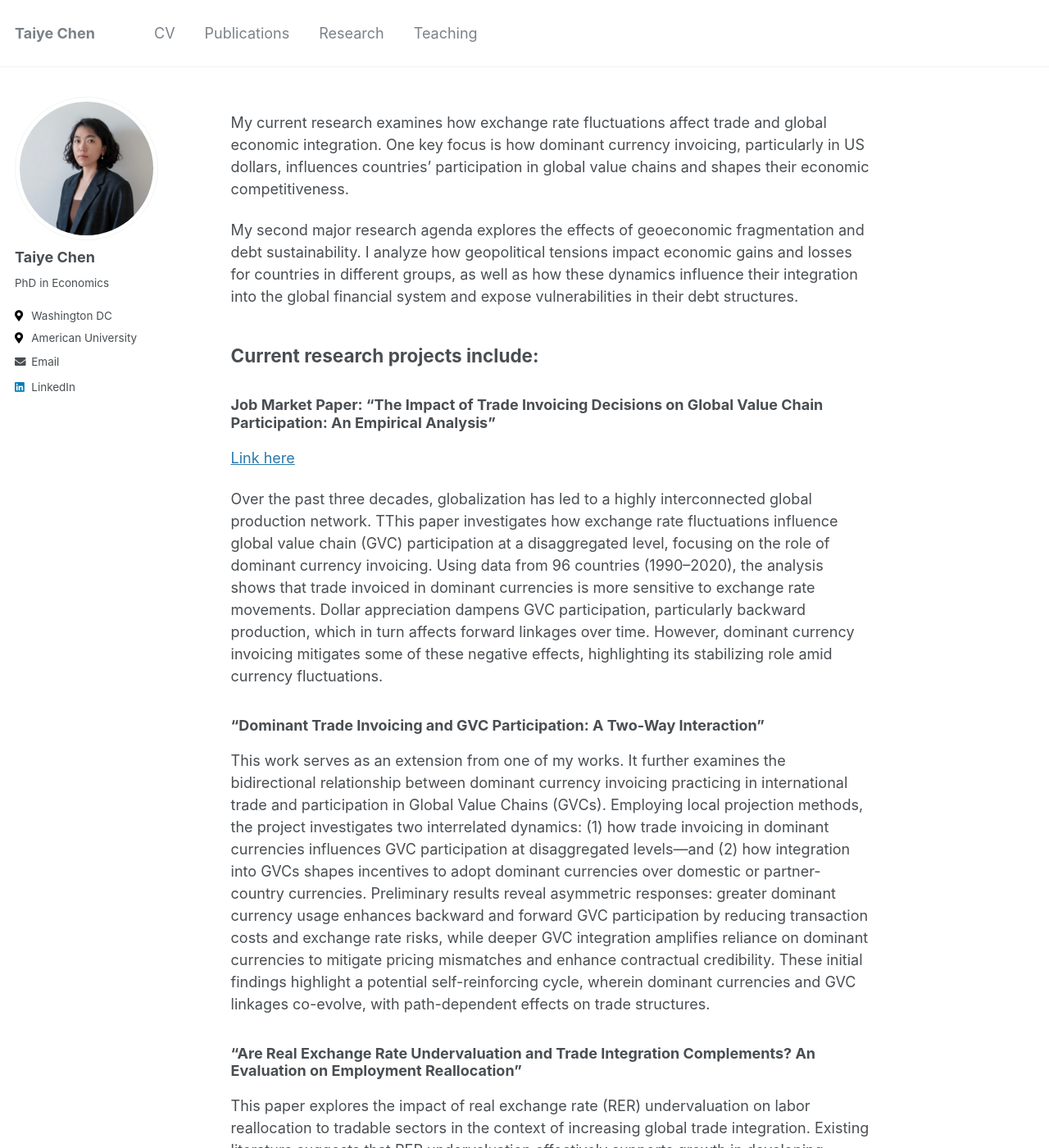
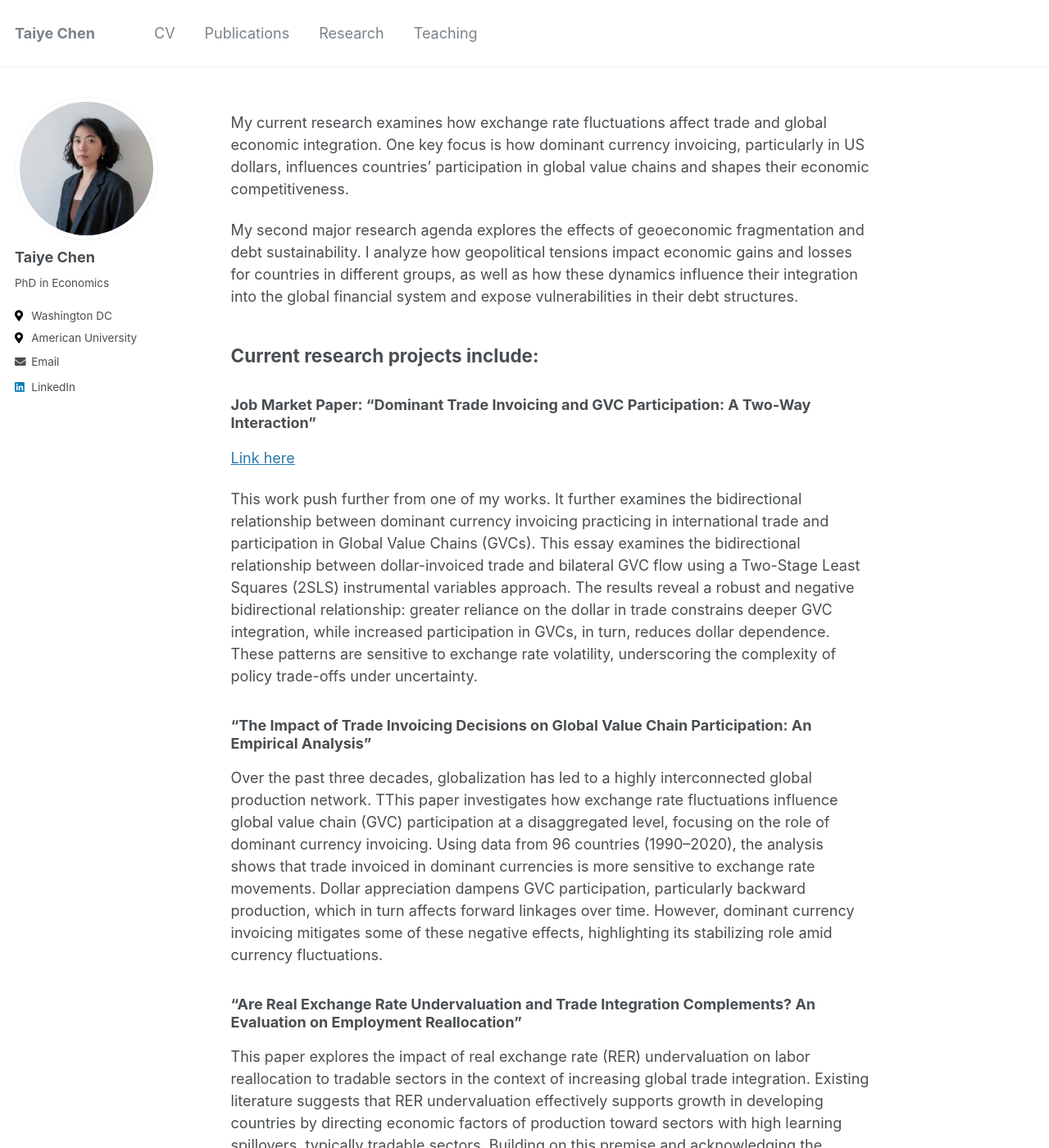
Before and after one commit to taiyechen/taiyechen.github.io, a Jekyll site: the page built from _pages/research.md, in a window 1280 px wide and 1400 px high. Shown: the whole window at 82% size. Built offline with Jekyll 4.4.1, drawn with Linux system fonts in a browser that asks for light colours.

Commit message:
update research page

```diff
--- a/_pages/research.md
+++ b/_pages/research.md
@@ -14,14 +14,16 @@ My second major research agenda explores the effects of geoeconomic fragmentatio
 
 ##  Current research projects include:
 
-### Job Market Paper: "The Impact of Trade Invoicing Decisions on Global Value Chain Participation: An Empirical Analysis"
+### Job Market Paper: "Dominant Trade Invoicing and GVC Participation: A Two-Way Interaction"
 [Link here](/files/JMP-TC.pdf)
+
+ This work push further from one of my works. It further examines the bidirectional relationship between dominant currency invoicing practicing in international trade and participation in Global Value Chains (GVCs). This essay examines the bidirectional relationship between dollar-invoiced trade and bilateral GVC flow using a Two-Stage Least Squares (2SLS) instrumental variables approach. The results reveal a robust and negative bidirectional relationship: greater reliance on the dollar in trade constrains deeper GVC integration, while increased participation in GVCs, in turn, reduces dollar dependence. These patterns are sensitive to exchange rate volatility, underscoring the complexity of policy trade-offs under uncertainty.
+
+
+### "The Impact of Trade Invoicing Decisions on Global Value Chain Participation: An Empirical Analysis"
 
  Over the past three decades, globalization has led to a highly interconnected global production network. TThis paper investigates how exchange rate fluctuations influence global value chain (GVC) participation at a disaggregated level, focusing on the role of dominant currency invoicing. Using data from 96 countries (1990–2020), the analysis shows that trade invoiced in dominant currencies is more sensitive to exchange rate movements. Dollar appreciation dampens GVC participation, particularly backward production, which in turn affects forward linkages over time. However, dominant currency invoicing mitigates some of these negative effects, highlighting its stabilizing role amid currency fluctuations.
 
-### "Dominant Trade Invoicing and GVC Participation: A Two-Way Interaction"
-
- This work serves as an extension from one of my works. It further examines the bidirectional relationship between dominant currency invoicing practicing in international trade and participation in Global Value Chains (GVCs). Employing local projection methods, the project investigates two interrelated dynamics: (1) how trade invoicing in dominant currencies influences GVC participation at disaggregated levels—and (2) how integration into GVCs shapes incentives to adopt dominant currencies over domestic or partner-country currencies. Preliminary results reveal asymmetric responses: greater dominant currency usage enhances backward and forward GVC participation by reducing transaction costs and exchange rate risks, while deeper GVC integration amplifies reliance on dominant currencies to mitigate pricing mismatches and enhance contractual credibility. These initial findings highlight a potential self-reinforcing cycle, wherein dominant currencies and GVC linkages co-evolve, with path-dependent effects on trade structures.
 
 ### "Are Real Exchange Rate Undervaluation and Trade Integration Complements? An Evaluation on Employment Reallocation"
 
```
